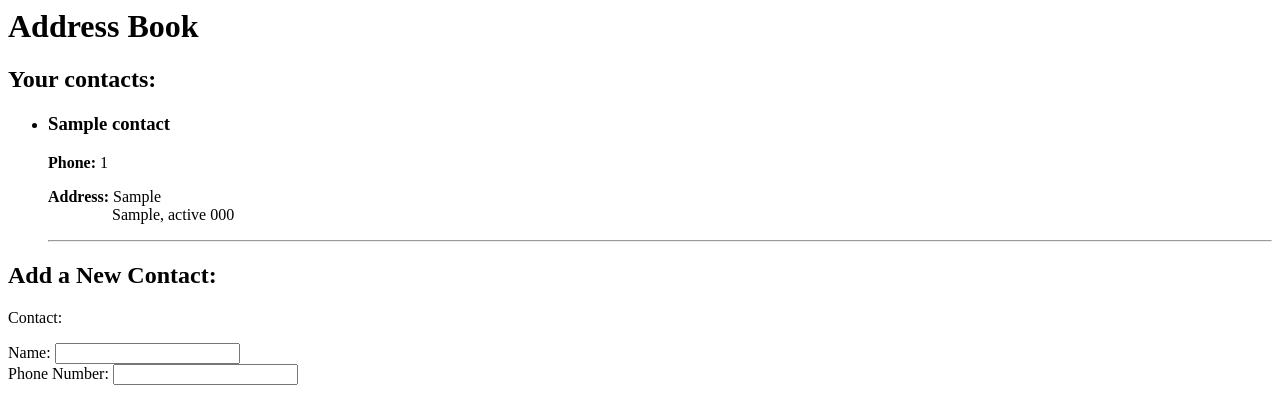
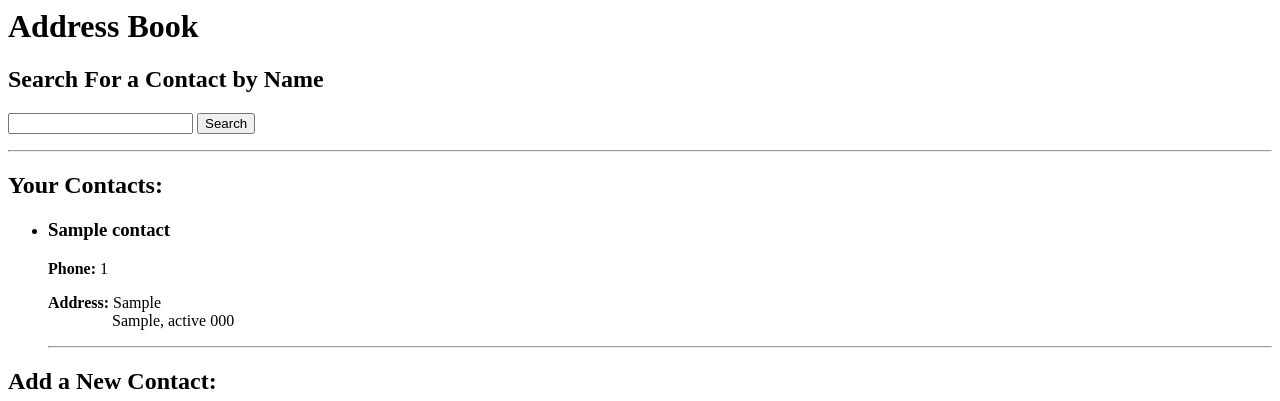
Before and after one commit to mlawson3691/address_book, a PHP site: template views/contacts.html.twig in a window 1280 px wide. Shown: the top 401 px of the page. Run offline with PHP 8.4, Linux system fonts and the light colour scheme; the template is opened without the code that fills it: most values are stand-ins (such as "Sample title", 1, 10 or a date in 2020); some libraries are stand-ins or nearby versions.

Commit message:
Add a search form

```diff
--- a/views/contacts.html.twig
+++ b/views/contacts.html.twig
@@ -5,7 +5,13 @@
     <body>
         <h1>Address Book</h1>
         {% if contacts is not empty %}
-            <h2>Your contacts:</h2>
+            <h2>Search For a Contact by Name</h2>
+            <form action='/search_contacts' method='post'>
+                <input id='search' name='search' type='text'>
+                <button type='submit'>Search</button>
+            </form>
+            <hr>
+            <h2>Your Contacts:</h2>
             <ul>
                 {% for contact in contacts %}
                     <li>
```
